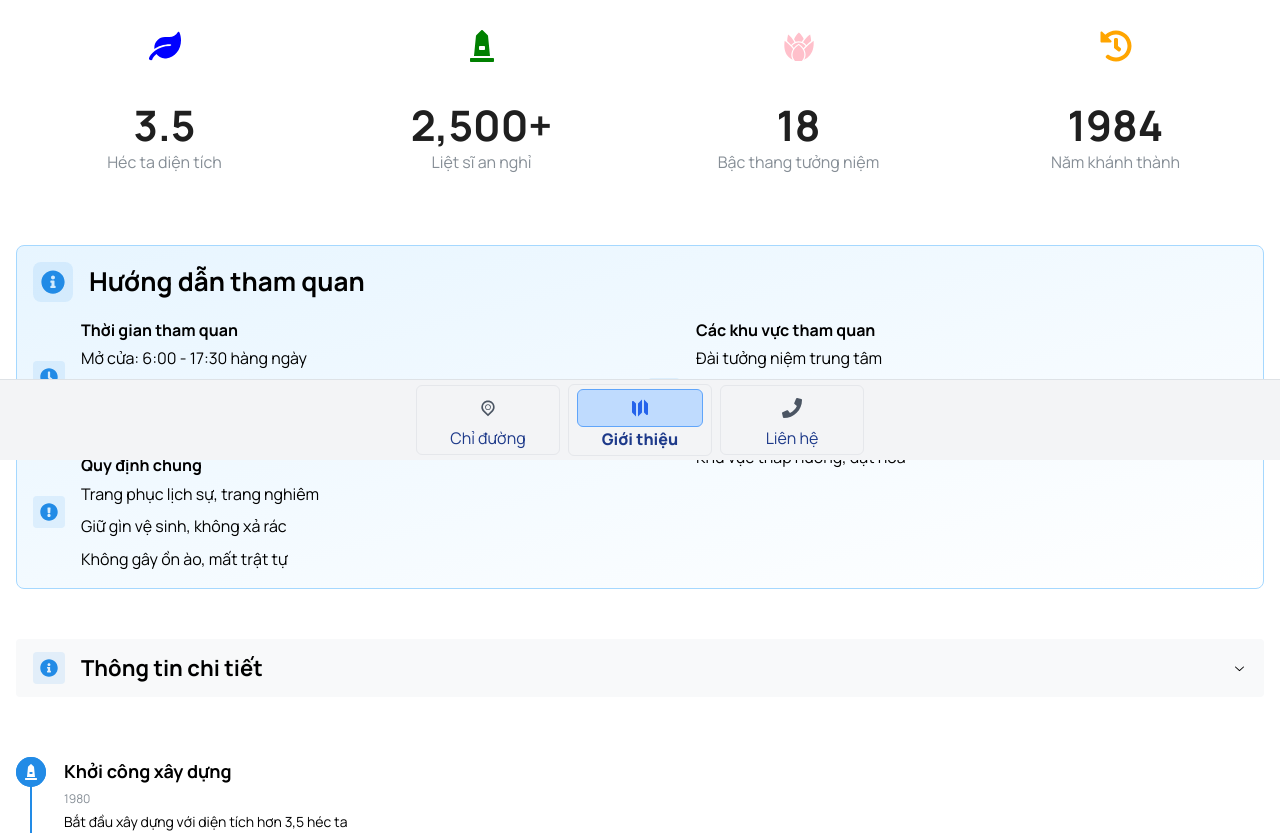
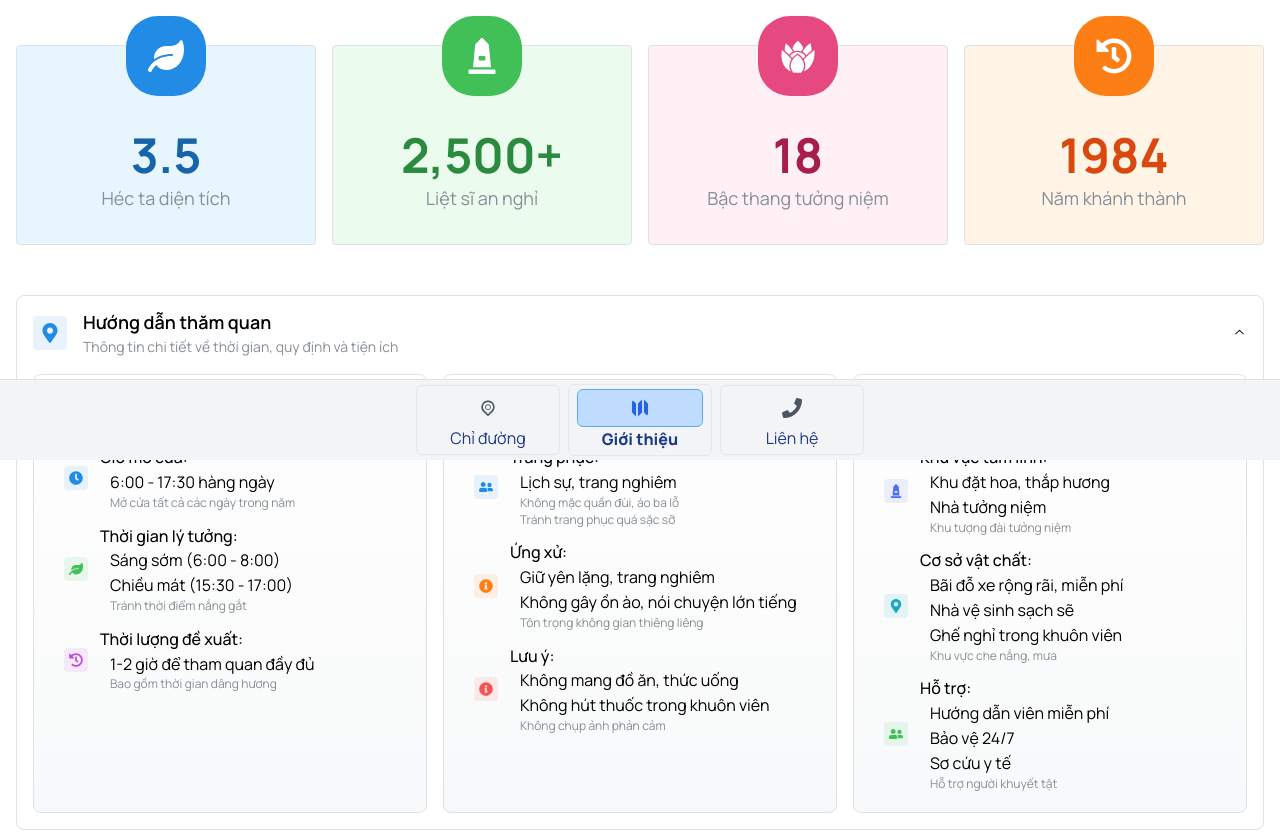
Before and after one commit to VNCemetery/cemetry-frontend, a React (Vite) app: page /map in a window 1280 px wide. Shown: the part 340-1173 px from the top of the page. Built offline with nearby package versions, Linux system fonts and the light colour scheme; no server answers.

Commit message:
fix icon

```diff
--- a/src/components/page/MapPage.jsx
+++ b/src/components/page/MapPage.jsx
@@ -10,23 +10,29 @@ import {
   Accordion,
   Group,
   Stack,
-  rem,
-  SimpleGrid,
+  Badge,
 } from "@mantine/core";
 import {
   FaMonument,
   FaHistory,
   FaLandmark,
   FaLeaf,
+  FaMapMarkedAlt,
+  FaPhoneAlt,
+  FaFacebook,
+  FaEnvelope,
   FaClock,
-  FaMapMarkedAlt,
+  FaMapMarkerAlt,
   FaInfoCircle,
-  FaExclamationCircle,
+  FaUserFriends,
 } from "react-icons/fa";
 import { GiTempleDoor, GiLotus } from "react-icons/gi";
+import { useDisclosure } from "@mantine/hooks";
 import classes from "./MapPage.module.css";
 
 export default function MapPage() {
+  const [drawerOpened, { toggle: toggleDrawer }] = useDisclosure(false);
+
   const timelineData = [
     {
       title: "Khởi công xây dựng",
@@ -49,147 +55,326 @@ export default function MapPage() {
   ];
 
   const stats = [
-    { value: "3.5", label: "Héc ta diện tích", icon: <FaLeaf color="blue" style={{ marginTop: '10px' }} /> },
-    { value: "2,500+", label: "Liệt sĩ an nghỉ", icon: <FaMonument color="green" style={{ marginTop: '10px' }} /> },
-    { value: "18", label: "Bậc thang tưởng niệm", icon: <GiLotus color="pink" style={{ marginTop: '10px' }} /> },
-    { value: "1984", label: "Năm khánh thành", icon: <FaHistory color="orange" style={{ marginTop: '10px' }} /> },
+    { value: "3.5", label: "Héc ta diện tích", icon: <FaLeaf /> },
+    { value: "2,500+", label: "Liệt sĩ an nghỉ", icon: <FaMonument /> },
+    { value: "18", label: "Bậc thang tưởng niệm", icon: <GiLotus /> },
+    { value: "1984", label: "Năm khánh thành", icon: <FaHistory /> },
+  ];
+
+  const cardColors = [
+    { bg: "blue.0", border: "blue.3", icon: "blue.6", text: "blue.9" },
+    { bg: "green.0", border: "green.3", icon: "green.6", text: "green.9" },
+    { bg: "pink.0", border: "pink.3", icon: "pink.6", text: "pink.9" },
+    { bg: "orange.0", border: "orange.3", icon: "orange.6", text: "orange.9" },
   ];
 
   return (
     <>
-      <div className={classes.heroWrapper}>
+      <div className={classes.hero}>
         <Container size="xl">
-          <div className={classes.hero}>
-            <Title className={classes.heroTitle} fw={900}>
+          <Title className={classes.heroTitle}>
             Nghĩa Trang Liệt Sĩ Tỉnh Đồng Tháp
           </Title>
-            <Text className={classes.heroDescription} fw={500}>
-              Di tích lịch sử văn hóa cấp tỉnh
+          <Text className={classes.heroDescription}>
+            Di tích lịch sử văn hóa cấp tỉnh <br /> Nơi tưởng nhớ và tri ân các
+            anh hùng liệt sĩ
           </Text>
-            <Text className={classes.heroDescription} fw={500}>
-              Nơi tưởng nhớ và tri ân các anh hùng liệt sĩ
-            </Text>
-          </div>
         </Container>
       </div>
 
       <Container size="xl" className={classes.wrapper}>
-        {/* Stats Grid - Đưa lên đầu */}
-        <SimpleGrid cols={{ base: 2, md: 4 }} spacing={{ base: 'md', md: 'lg' }} mb={50}>
+        {/* Stats Grid */}
+        <Grid my={50}>
           {stats.map((stat, index) => (
-            <Card key={stat.label} className={classes.statCard}>
+            <Grid.Col key={stat.label} span={{ base: 6, sm: 6, md: 3 }}>
+              <Card
+                className={classes.statCard}
+                bg={cardColors[index].bg}
+                withBorder
+                styles={{
+                  root: {
+                    borderColor: `var(--mantine-color-${cardColors[index].border})`,
+                    overflow: "visible",
+                  },
+                  content: {
+                    ".mantine-Text-root.statValue": {
+                      color: `var(--mantine-color-${cardColors[index].text})`,
+                      fontWeight: 900,
+                    },
+                    ".mantine-Text-root:last-child": {
+                      color: `var(--mantine-color-${cardColors[index].border})`,
+                    },
+                  },
+                }}
+              >
                 <div className={classes.iconWrapper}>
-                <div className={classes.statIcon}>
+                  <ThemeIcon
+                    size={80}
+                    radius="xl"
+                    color={cardColors[index].icon}
+                    className={classes.statIcon}
+                  >
                     {stat.icon}
+                  </ThemeIcon>
                 </div>
-              </div>
-              <Text className={classes.statValue} mt={35}>
+                <Text
+                  className={classes.statValue}
+                  mt={45}
+                  c={cardColors[index].text}
+                >
                   {stat.value}
                 </Text>
-              <Text size="md" c="dimmed">
+                <Text size="lg" c="dimmed" mt={5}>
                   {stat.label}
                 </Text>
               </Card>
+            </Grid.Col>
           ))}
-        </SimpleGrid>
+        </Grid>
 
-        {/* Hướng dẫn tham quan - Chuyển xuống sau stats */}
-        <Card withBorder radius="md" className={classes.guideCard} mb={50}>
-          <Group mb="md">
-            <ThemeIcon size={40} radius="md" color="blue" variant="light">
-              <FaInfoCircle size={24} />
-            </ThemeIcon>
-            <Title order={2} fw={700}>Hướng dẫn tham quan</Title>
-          </Group>
-
-          <Grid>
-            <Grid.Col span={{ base: 12, md: 6 }}>
-              <Stack spacing="lg">
+        {/* Information Accordion */}
+        <Accordion
+          multiple
+          variant="separated"
+          mt={40}
+          defaultValue={["visiting"]}
+          classNames={{ item: classes.accordionItem }}
+        >
+          <Accordion.Item value="visiting">
+            <Accordion.Control>
               <Group>
-                  <ThemeIcon size={32} color="blue" variant="light">
-                    <FaClock size={18} />
+                <ThemeIcon color="blue" variant="light" size={34}>
+                  <FaMapMarkerAlt size={20} />
                 </ThemeIcon>
                 <div>
-                    <Text fw={700} mb={4}>Thời gian tham quan</Text>
-                    <List spacing={8} size="md">
-                      <List.Item>Mở cửa: 6:00 - 17:30 hàng ngày</List.Item>
-                      <List.Item>Thời gian thắp hương: 6:00 - 17:00</List.Item>
-                      <List.Item>Nghỉ trưa: 11:30 - 13:30</List.Item>
-                    </List>
+                  <Text fw={600} size="lg">Hướng dẫn thăm quan</Text>
+                  <Text size="sm" c="dimmed">Thông tin chi tiết về thời gian, quy định và tiện ích</Text>
                 </div>
               </Group>
-
+            </Accordion.Control>
+            <Accordion.Panel>
+              <Grid>
+                <Grid.Col span={{ base: 12, md: 4 }}>
+                  <Card withBorder radius="md" padding="lg" className={classes.infoCard}>
+                    <Stack spacing="md">
                       <Group>
-                  <ThemeIcon size={32} color="blue" variant="light">
-                    <FaExclamationCircle size={18} />
+                        <ThemeIcon color="blue" size={34} variant="light" radius="xl">
+                          <FaClock size={20} />
                         </ThemeIcon>
-                  <div>
-                    <Text fw={700} mb={4}>Quy định chung</Text>
-                    <List spacing={8} size="md">
-                      <List.Item>Trang phục lịch sự, trang nghiêm</List.Item>
-                      <List.Item>Giữ gìn vệ sinh, không xả rác</List.Item>
-                      <List.Item>Không gây ồn ào, mất trật tự</List.Item>
+                        <Text fw={600} size="xl">Thời gian tham quan</Text>
+                      </Group>
+                      <List spacing="sm" size="sm" ml={10}>
+                        <List.Item icon={
+                          <ThemeIcon color="blue" size={24} variant="light">
+                            <FaClock size={14} />
+                          </ThemeIcon>
+                        }>
+                          <Text fw={500}>Giờ mở cửa:</Text>
+                          <Text ml={10} size="md">6:00 - 17:30 hàng ngày</Text>
+                          <Text ml={10} size="xs" c="dimmed">Mở cửa tất cả các ngày trong năm</Text>
+                        </List.Item>
+                        <List.Item icon={
+                          <ThemeIcon color="green" size={24} variant="light">
+                            <FaLeaf size={14} />
+                          </ThemeIcon>
+                        }>
+                          <Text fw={500}>Thời gian lý tưởng:</Text>
+                          <Text ml={10} size="md">Sáng sớm (6:00 - 8:00)</Text>
+                          <Text ml={10} size="md">Chiều mát (15:30 - 17:00)</Text>
+                          <Text ml={10} size="xs" c="dimmed">Tránh thời điểm nắng gắt</Text>
+                        </List.Item>
+                        <List.Item icon={
+                          <ThemeIcon color="grape" size={24} variant="light">
+                            <FaHistory size={14} />
+                          </ThemeIcon>
+                        }>
+                          <Text fw={500}>Thời lượng đề xuất:</Text>
+                          <Text ml={10} size="md">1-2 giờ để tham quan đầy đủ</Text>
+                          <Text ml={10} size="xs" c="dimmed">Bao gồm thời gian dâng hương</Text>
+                        </List.Item>
                       </List>
-                  </div>
-                </Group>
                     </Stack>
+                  </Card>
                 </Grid.Col>
 
-            <Grid.Col span={{ base: 12, md: 6 }}>
-              <Stack spacing="lg">
+                <Grid.Col span={{ base: 12, md: 4 }}>
+                  <Card withBorder radius="md" padding="lg" className={classes.infoCard}>
+                    <Stack spacing="md">
                       <Group>
-                  <ThemeIcon size={32} color="blue" variant="light">
-                    <FaMapMarkedAlt size={18} />
+                        <ThemeIcon color="teal" size={34} variant="light" radius="xl">
+                          <FaInfoCircle size={20} />
                         </ThemeIcon>
-                  <div>
-                    <Text fw={700} mb={4}>Các khu vực tham quan</Text>
-                    <List spacing={8} size="md">
-                      <List.Item>Đài tưởng niệm trung tâm</List.Item>
-                      <List.Item>Khu mộ liệt sĩ theo khu vực</List.Item>
-                      <List.Item>Nhà bia ghi danh</List.Item>
-                      <List.Item>Khu vực thắp hương, đặt hoa</List.Item>
+                        <Text fw={600} size="xl">Quy định tham quan</Text>
+                      </Group>
+                      <List spacing="sm" size="sm" ml={10}>
+                        <List.Item icon={
+                          <ThemeIcon color="blue" size={24} variant="light">
+                            <FaUserFriends size={14} />
+                          </ThemeIcon>
+                        }>
+                          <Text fw={500}>Trang phục:</Text>
+                          <Text ml={10} size="md">Lịch sự, trang nghiêm</Text>
+                          <Text ml={10} size="xs" c="dimmed">Không mặc quần đùi, áo ba lỗ</Text>
+                          <Text ml={10} size="xs" c="dimmed">Tránh trang phục quá sặc sỡ</Text>
+                        </List.Item>
+                        <List.Item icon={
+                          <ThemeIcon color="orange" size={24} variant="light">
+                            <FaInfoCircle size={14} />
+                          </ThemeIcon>
+                        }>
+                          <Text fw={500}>Ứng xử:</Text>
+                          <Text ml={10} size="md">Giữ yên lặng, trang nghiêm</Text>
+                          <Text ml={10} size="md">Không gây ồn ào, nói chuyện lớn tiếng</Text>
+                          <Text ml={10} size="xs" c="dimmed">Tôn trọng không gian thiêng liêng</Text>
+                        </List.Item>
+                        <List.Item icon={
+                          <ThemeIcon color="red" size={24} variant="light">
+                            <FaInfoCircle size={14} />
+                          </ThemeIcon>
+                        }>
+                          <Text fw={500}>Lưu ý:</Text>
+                          <Text ml={10} size="md">Không mang đồ ăn, thức uống</Text>
+                          <Text ml={10} size="md">Không hút thuốc trong khuôn viên</Text>
+                          <Text ml={10} size="xs" c="dimmed">Không chụp ảnh phản cảm</Text>
+                        </List.Item>
                       </List>
-                  </div>
+                    </Stack>
+                  </Card>
+                </Grid.Col>
+
+                <Grid.Col span={{ base: 12, md: 4 }}>
+                  <Card withBorder radius="md" padding="lg" className={classes.infoCard}>
+                    <Stack spacing="md">
+                      <Group>
+                        <ThemeIcon color="violet" size={34} variant="light" radius="xl">
+                          <FaMapMarkedAlt size={20} />
+                        </ThemeIcon>
+                        <Text fw={600} size="xl">Tiện ích</Text>
                       </Group>
+                      <List spacing="sm" size="sm" ml={10}>
+                        <List.Item icon={
+                          <ThemeIcon color="indigo" size={24} variant="light">
+                            <FaMonument size={14} />
+                          </ThemeIcon>
+                        }>
+                          <Text fw={500}>Khu vực tâm linh:</Text>
+                          <Text ml={10} size="md">Khu đặt hoa, thắp hương</Text>
+                          <Text ml={10} size="md">Nhà tưởng niệm</Text>
+                          <Text ml={10} size="xs" c="dimmed">Khu tượng đài tưởng niệm</Text>
+                        </List.Item>
+                        <List.Item icon={
+                          <ThemeIcon color="cyan" size={24} variant="light">
+                            <FaMapMarkerAlt size={14} />
+                          </ThemeIcon>
+                        }>
+                          <Text fw={500}>Cơ sở vật chất:</Text>
+                          <Text ml={10} size="md">Bãi đỗ xe rộng rãi, miễn phí</Text>
+                          <Text ml={10} size="md">Nhà vệ sinh sạch sẽ</Text>
+                          <Text ml={10} size="md">Ghế nghỉ trong khuôn viên</Text>
+                          <Text ml={10} size="xs" c="dimmed">Khu vực che nắng, mưa</Text>
+                        </List.Item>
+                        <List.Item icon={
+                          <ThemeIcon color="green" size={24} variant="light">
+                            <FaUserFriends size={14} />
+                          </ThemeIcon>
+                        }>
+                          <Text fw={500}>Hỗ trợ:</Text>
+                          <Text ml={10} size="md">Hướng dẫn viên miễn phí</Text>
+                          <Text ml={10} size="md">Bảo vệ 24/7</Text>
+                          <Text ml={10} size="md">Sơ cứu y tế</Text>
+                          <Text ml={10} size="xs" c="dimmed">Hỗ trợ người khuyết tật</Text>
+                        </List.Item>
+                      </List>
                     </Stack>
+                  </Card>
                 </Grid.Col>
               </Grid>
-        </Card>
+            </Accordion.Panel>
+          </Accordion.Item>
 
-        {/* Thông tin chi tiết */}
-        <Accordion variant="separated" mt={40}>
           <Accordion.Item value="info">
             <Accordion.Control>
               <Group>
-                <ThemeIcon size={32} color="blue" variant="light">
-                  <FaInfoCircle size={18} />
+                <ThemeIcon color="blue" variant="light" size={34}>
+                  <FaUserFriends size={20} />
                 </ThemeIcon>
-                <Title order={3} fw={700}>Thông tin chi tiết</Title>
+                <div>
+                  <Text fw={600} size="lg">Thông tin chi tiết</Text>
+                  <Text size="sm" c="dimmed">Lịch sử và ý nghĩa của di tích</Text>
+                </div>
               </Group>
             </Accordion.Control>
             <Accordion.Panel>
+              <Grid>
+                <Grid.Col span={{ base: 12, md: 8 }}>
+                  <Card withBorder radius="md" padding="lg" className={classes.infoCard}>
                     <Stack spacing="lg">
-                <Text size="lg" style={{ lineHeight: 1.6 }}>
-                  Nghĩa trang liệt sĩ tỉnh Đồng Tháp được xây dựng từ năm 1980 trên diện tích hơn 3,5 héc ta.
-                  Đây là nơi yên nghỉ của hơn 2.500 liệt sĩ đã hy sinh trong hai cuộc kháng chiến chống Pháp và chống Mỹ.
+                      <Group>
+                        <ThemeIcon color="blue" size={34} variant="light" radius="xl">
+                          <FaMonument size={20} />
+                        </ThemeIcon>
+                        <Text fw={600} size="xl">Giới thiệu chung</Text>
+                      </Group>
+                      <Text size="md">
+                        Nghĩa trang liệt sĩ tỉnh Đồng Tháp là nơi yên nghỉ của hơn
+                        2.500 liệt sĩ đã hy sinh trong hai cuộc kháng chiến. Công
+                        trình được xây dựng theo hình tượng bông sen - biểu tượng của
+                        vùng đất Sen Hồng.
                       </Text>
+                      <Text size="md">
+                        Đây là công trình có ý nghĩa đặc biệt quan trọng, thể hiện đạo lý
+                        "Uống nước nhớ nguồn" và lòng biết ơn sâu sắc của Đảng bộ, chính quyền
+                        và nhân dân tỉnh Đồng Tháp đối với các anh hùng liệt sĩ.
+                      </Text>
+                      <Group mt="md">
+                        <Badge size="lg" variant="light" color="blue">Di tích cấp tỉnh</Badge>
+                        <Badge size="lg" variant="light" color="green">Mở cửa tự do</Badge>
+                        <Badge size="lg" variant="light" color="grape">Có hướng dẫn viên</Badge>
+                      </Group>
+                    </Stack>
+                  </Card>
+                </Grid.Col>
 
-                <Text size="lg" style={{ lineHeight: 1.6 }}>
-                  Công trình được thiết kế với ý tưởng độc đáo, lấy cảm hứng từ hình tượng bông sen - biểu tượng của vùng đất Sen Hồng Đồng Tháp.
-                  Điểm nhấn của công trình là đài tưởng niệm trung tâm với 18 bậc thang tượng trưng cho 18 đời vua Hùng, thể hiện tinh thần "uống nước nhớ nguồn" của dân tộc.
-                </Text>
-
-                <Text size="lg" style={{ lineHeight: 1.6 }}>
-                  Kiến trúc tổng thể của nghĩa trang được bố trí hài hòa giữa các khu vực chức năng: khu mộ liệt sĩ, đài tưởng niệm, nhà bia ghi danh, và khu vực thắp hương.
-                  Toàn bộ không gian được bao phủ bởi nhiều cây xanh, tạo nên không gian trang nghiêm, thanh tịnh.
-                </Text>
+                <Grid.Col span={{ base: 12, md: 4 }}>
+                  <Card withBorder radius="md" padding="lg" className={classes.infoCard}>
+                    <Stack spacing="md">
+                      <Group>
+                        <ThemeIcon color="teal" size={34} variant="light" radius="xl">
+                          <FaLandmark size={20} />
+                        </ThemeIcon>
+                        <Text fw={600} size="xl">Kiến trúc</Text>
+                      </Group>
+                      <List spacing="sm" size="sm" center icon={
+                        <ThemeIcon color="teal" size={24} variant="light">
+                          <GiLotus size={14} />
+                        </ThemeIcon>
+                      }>
+                        <List.Item>
+                          <Text size="md">Diện tích: 3.5 héc ta</Text>
+                        </List.Item>
+                        <List.Item>
+                          <Text size="md">Thiết kế theo hình bông sen nở</Text>
+                        </List.Item>
+                        <List.Item>
+                          <Text size="md">18 bậc thang tượng trưng cho 18 đời vua Hùng</Text>
+                        </List.Item>
+                        <List.Item>
+                          <Text size="md">Tượng đài trung tâm cao 39m</Text>
+                        </List.Item>
+                        <List.Item>
+                          <Text size="md">Hệ thống chiếu sáng hiện đại</Text>
+                        </List.Item>
+                      </List>
                     </Stack>
+                  </Card>
+                </Grid.Col>
+              </Grid>
             </Accordion.Panel>
           </Accordion.Item>
         </Accordion>
 
         <Grid mt={60}>
-          <Grid.Col>
+          <Grid.Col span={12}>
             <Timeline active={3} bulletSize={30} lineWidth={2}>
               {timelineData.map((item, index) => (
                 <Timeline.Item
--- a/src/components/page/MapPage.module.css
+++ b/src/components/page/MapPage.module.css
@@ -61,40 +61,29 @@
 padding-bottom: rem(80px);
 }
 
-.heroWrapper {
-  background: linear-gradient(135deg, var(--mantine-color-blue-7) 0%, var(--mantine-color-indigo-9) 100%);
-  padding: rem(60px) 0;
-  margin-bottom: rem(50px);
-}
-
 .hero {
 text-align: center;
+padding: rem(80px) 0;
+background: linear-gradient(250deg, var(--mantine-color-blue-7) 0%, var(--mantine-color-indigo-9) 100%);
 color: var(--mantine-color-white);
+margin: 0;
+width: 100%;
 }
 
 .heroTitle {
-  font-size: rem(52px);
-  letter-spacing: -1px;
-  color: var(--mantine-color-white);
-  text-shadow: 2px 2px 4px rgba(0, 0, 0, 0.2);
-  margin-bottom: rem(24px);
+font-size: rem(44px);
 font-weight: 900;
+margin-bottom: rem(16px);
 
 @media (max-width: $mantine-breakpoint-sm) {
-    font-size: rem(38px);
+  font-size: rem(32px);
 }
 }
 
 .heroDescription {
-  font-size: rem(24px);
+max-width: rem(600px);
 margin: 0 auto;
-  max-width: rem(800px);
-  line-height: 1.4;
-  font-weight: 500;
-
-  @media (max-width: $mantine-breakpoint-sm) {
 font-size: rem(20px);
-  }
 }
 
 .statCard {
@@ -102,63 +91,54 @@
 padding: rem(20px);
 padding-top: rem(40px);
 position: relative;
-  min-height: rem(160px);
-  background: transparent;
-  border: none;
-  box-shadow: none;
+transition: transform 200ms ease;
+min-height: rem(200px); /* Increased height to accommodate larger number */
+
+&:hover {
+  transform: translateY(-5px);
+
+  .statIcon {
+    transform: translateY(-2px) scale(1.05);
+  }
+}
 
 @media (max-width: $mantine-breakpoint-sm) {
-    padding: rem(15px);
-    padding-top: rem(35px);
-    min-height: rem(140px);
+  margin-bottom: var(--mantine-spacing-md);
 }
 }
 
 .statValue {
-  font-size: rem(42px);
+font-size: rem(48px);
 font-weight: 700;
 line-height: 1;
-  color: var(--mantine-color-dark-8);
-  margin-bottom: rem(4px);
-
-  @media (max-width: $mantine-breakpoint-sm) {
-    font-size: rem(32px);
-  }
+/* background: linear-gradient(
+  45deg,
+  var(--mantine-color-blue-filled) 0%,
+  var(--mantine-color-indigo-filled) 100%
+); */
+color: slate;
+/* -webkit-background-clip: text; */
+/* -webkit-text-fill-color: transparent; */
 }
 
 .iconWrapper {
 position: absolute;
-  top: -20px;
+top: -30px;
 left: 50%;
 transform: translateX(-50%);
-  width: 64px;
-  height: 64px;
+width: 80px;
+height: 80px;
 z-index: 1;
-  background: white;
-  border-radius: 50%;
-  display: flex;
-  align-items: center;
-  justify-content: center;
-
-  @media (max-width: $mantine-breakpoint-sm) {
-    width: 50px;
-    height: 50px;
-    top: -15px;
-  }
 }
 
 .statIcon {
-  background: transparent;
+transition: transform 200ms ease;
+width: 100%;
+height: 100%;
 
 svg {
-    width: 32px;
-    height: 32px;
-    color: var(--mantine-color-blue-6);
-
-    @media (max-width: $mantine-breakpoint-sm) {
-      width: 24px;
-      height: 24px;
-    }
+  width: 36px;
+  height: 36px;
 }
 }
 
@@ -277,7 +257,13 @@
 margin-top: var(--mantine-spacing-xl) * 2;
 }
 
-.guideCard {
-  background: linear-gradient(to bottom right, var(--mantine-color-blue-0), white);
-  border: 1px solid var(--mantine-color-blue-2);
+.infoCard {
+  height: 100%;
+  transition: transform 0.2s ease, box-shadow 0.2s ease;
+  background: linear-gradient(180deg, var(--mantine-color-body) 0%, var(--mantine-color-gray-0) 100%);
+
+  &:hover {
+    transform: translateY(-5px);
+    box-shadow: var(--mantine-shadow-lg);
   }
+}
```
Lines whose indentation alone changed are shown as unchanged.
